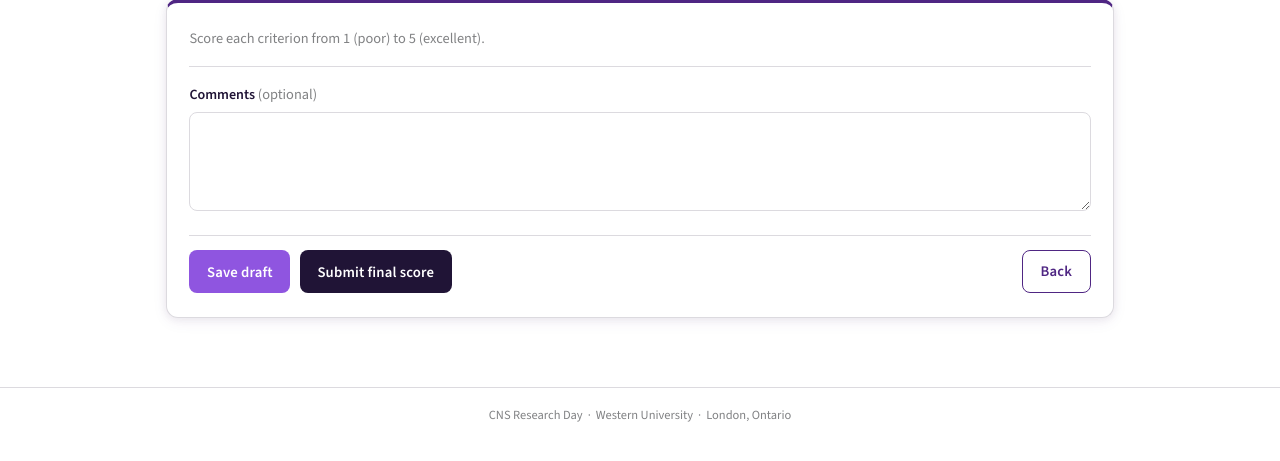
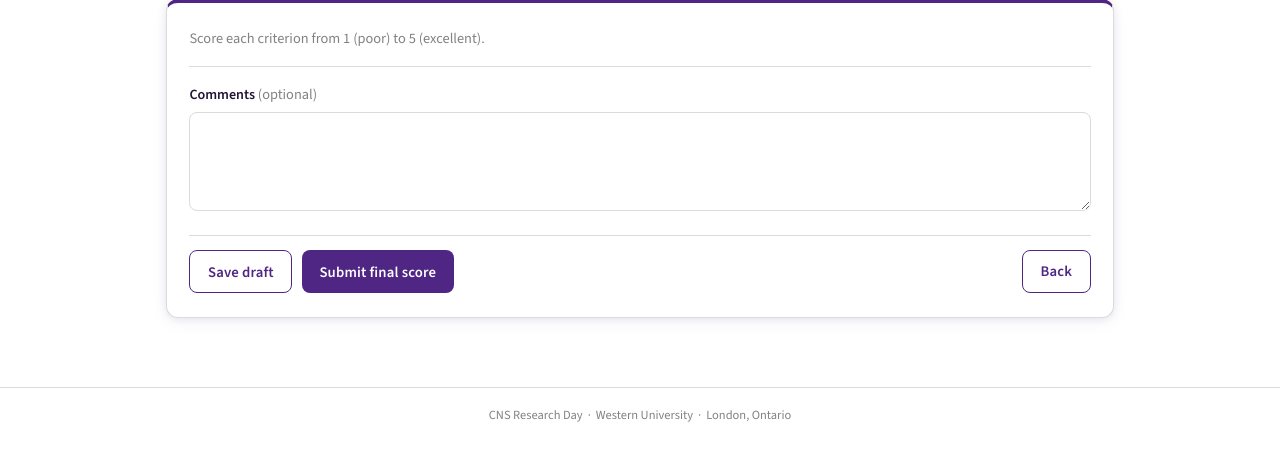
Before and after one commit to Friseeb/cns-research-education-day, a Django app: template judging/templates/judging/score_submission.html in a window 1280 px wide. Shown: the part 317-778 px from the top of the page. Run offline with Django 4.2, Linux system fonts and the light colour scheme; the template is opened without the code that fills it: values that come from a table or form of the project are taken from there, others are empty.

Commit message:
Restyle score form buttons: ghost for draft, purple for final submit
Co-Authored-By: Claude Sonnet 4.6 <noreply@anthropic.com>

```diff
--- a/judging/templates/judging/score_submission.html
+++ b/judging/templates/judging/score_submission.html
@@ -53,8 +53,8 @@
   </div>
 
   <div class="sticky-actions">
-    <button class="button secondary" type="submit" name="action" value="draft">Save draft</button>
-    <button class="button danger" type="submit" name="action" value="final"
+    <button class="button ghost" type="submit" name="action" value="draft">Save draft</button>
+    <button class="button" type="submit" name="action" value="final"
       onclick="return confirm('Submit final score? This locks your score unless an organizer reopens it.');">
       Submit final score
     </button>
```
